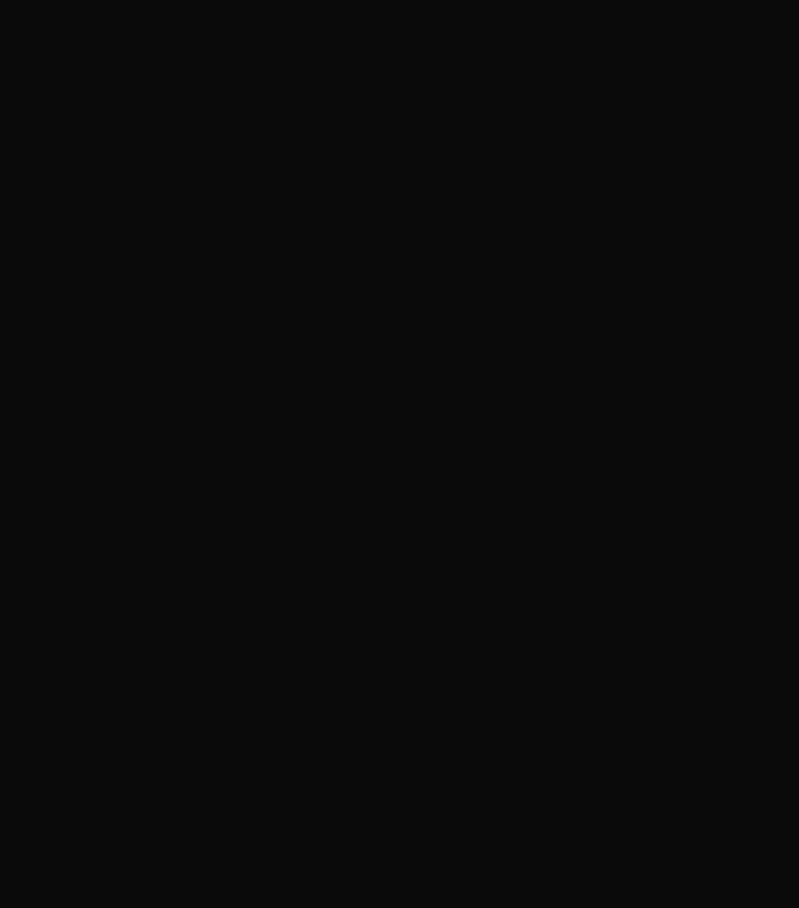
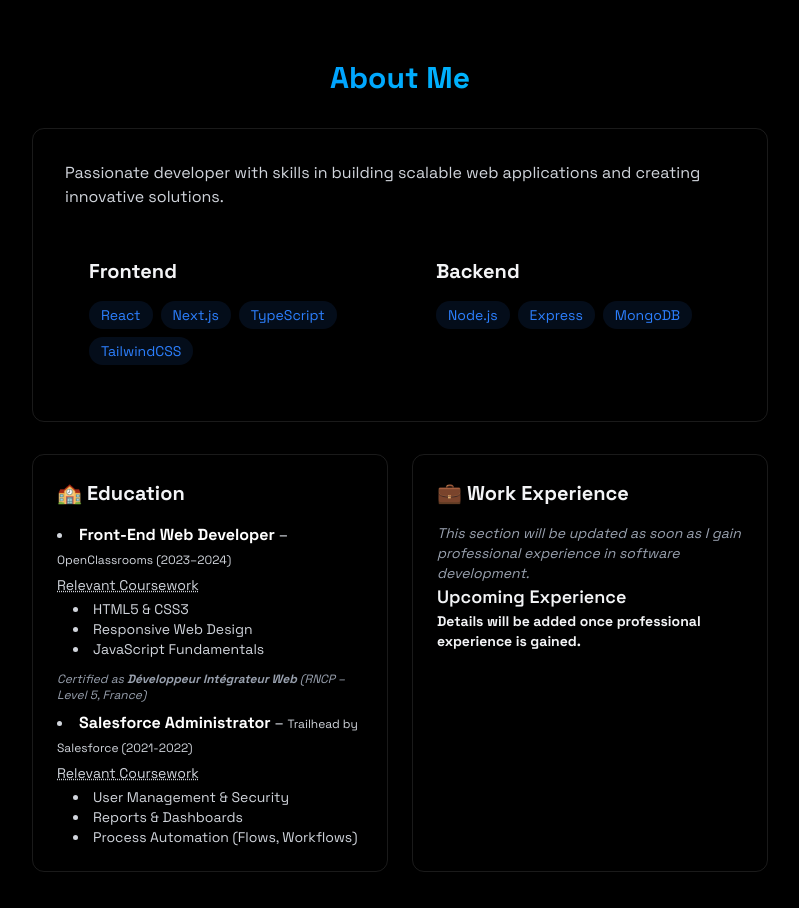
Before and after one commit to masmoud/portfolio, a React (Vite) app: page / in a window 1280 px wide. Shown: the part 820-1728 px from the top of the page, without its empty margins (240-1039 px from the left). Before the commit the page ends 800 px from the top, so only its background shows below. Built offline with nearby package versions, Linux system fonts and the light colour scheme.

Commit message:
Implement About section

```diff
--- a/src/App.jsx
+++ b/src/App.jsx
@@ -5,6 +5,7 @@
 import { Navbar } from "./components/Navbar";
 import "./index.css";
 import { Home } from "./components/sections/Home";
+import { About } from "./components/sections/About";
 
 function App() {
   const [isLoaded, setIsLoaded] = useState(false);
@@ -36,6 +37,7 @@
         <Navbar menuOpen={menuOpen} setMenuOpen={setMenuOpen} />
         <MobileMenu menuOpen={menuOpen} setMenuOpen={setMenuOpen} />
         <Home />
+        <About />
       </div>
     </>
   );
--- a/src/components/sections/About.jsx
+++ b/src/components/sections/About.jsx
@@ -0,0 +1,154 @@
+export const About = () => {
+  const frontendSkills = ["React", "Next.js", "TypeScript", "TailwindCSS"];
+  const backendSkills = ["Node.js", "Express", "MongoDB"];
+
+  const frontendIntegrationCoursework = [
+    "HTML5 & CSS3",
+    "Responsive Web Design",
+    "JavaScript Fundamentals",
+    "DOM Manipulation",
+    "Front-End Frameworks (React)",
+    "Web Accessibility (WCAG, ARIA)",
+    "CSS Preprocessors (SASS)",
+    "Git & Version Control",
+    "SEO Basics for Developers",
+    "Figma for Web Design",
+    "API Integration",
+  ];
+
+  const salesforceCoursework = [
+    "User Management & Security",
+    "Reports & Dashboards",
+    "Process Automation (Flows, Workflows)",
+    "Data Modeling & Object Relationships",
+    "Sales Cloud Fundamentals",
+    "Service Cloud Essentials",
+    "Data Import & Data Quality",
+    "Validation Rules & Formula Fields",
+    "Change Management & Sandbox Deployment",
+    "Lightning App Builder",
+  ];
+
+  return (
+    <section id="about" className="min-h-screen flex items-center justify-center py-20">
+      <div className="max-w-3xl mx-auto px-4">
+        <h2 className="text-3xl font-bold mb-8 bg-gradient-to-r from-blue-500 to-cyan-400 bg-clip-text text-transparent text-center">
+          {" "}
+          About Me{" "}
+        </h2>
+        <div className="rounded-xl p-8 border-white/10 border hover:-translate-y-1 transition-all">
+          <p className="text-gray-300 mb-6">
+            Passionate developer with skills in building scalable web applications and creating
+            innovative solutions.
+          </p>
+
+          <div className="grid grid-cols-1 md:grid-cols-2 gap-6">
+            <div className="rounded-xl p-6 hover:-translate-y-1 transition-all">
+              <h3 className="text-xl font-bold mb-4"> Frontend </h3>
+              <div className="flex flex-wrap gap-2">
+                {frontendSkills.map((tech, key) => (
+                  <span
+                    key={key}
+                    className="bg-blue-500/10 text-blue-500 py-1 px-3 rounded-full text-sm hover:bg-blue-500/20 hover:shadow-[0-2px_8px_rgba(59,130,2246,0.2)] transition ">
+                    {tech}
+                  </span>
+                ))}
+              </div>
+            </div>
+            <div className="rounded-xl p-6 hover:-translate-y-1 transition-all">
+              <h3 className="text-xl font-bold mb-4"> Backend </h3>
+              <div className="flex flex-wrap gap-2">
+                {backendSkills.map((tech, key) => (
+                  <span
+                    key={key}
+                    className="bg-blue-500/10 text-blue-500 py-1 px-3 rounded-full text-sm hover:bg-blue-500/20 hover:shadow-[0-2px_8px_rgba(59,130,2246,0.2)] transition ">
+                    {tech}
+                  </span>
+                ))}
+              </div>
+            </div>
+          </div>
+        </div>
+
+        <div className="grid grid-cols-1 md:grid-cols-2 w-full gap-6 mt-8">
+          {" "}
+          {/*md:grid-cols-2 */}
+          <div className="p-6 rounded-xl border-white/10 border hover:-translate-y-1 transition-all">
+            <h3 className="text-xl font-bold mb-4"> 🏫 Education </h3>
+            <ul className="list-disc list-inside text-gray-300 space-y-2">
+              {/* --- Formation 1 --- */}
+              <li>
+                <strong className="text-white">Front-End Web Developer</strong> –{" "}
+                <span className="text-xs">OpenClassrooms (2023–2024)</span>
+                <div className="text-sm mt-1 relative group">
+                  <span className="underline cursor-pointer decoration-dotted">
+                    Relevant Coursework
+                  </span>
+                  <ul className="list-disc list-inside ml-4 mt-1">
+                    {frontendIntegrationCoursework.slice(0, 3).map((course, key) => (
+                      <li key={key}>{course}</li>
+                    ))}
+                  </ul>
+                  <p className="text-xs text-gray-400 italic mt-3">
+                    Certified as <strong>Développeur Intégrateur Web</strong> (RNCP – Level 5,
+                    France)
+                  </p>
+
+                  {/* Tooltip with full list */}
+                  <div className="absolute top-full left-0 w-64 mt-2 p-4 bg-gray-800 rounded-xl text-sm text-gray-100 shadow-lg opacity-0 group-hover:opacity-100 transition-opacity pointer-events-none z-50">
+                    <p className="font-semibold mb-2 text-white">More coursework:</p>
+                    <ul className="list-disc list-inside space-y-1 text-xs">
+                      {frontendIntegrationCoursework.slice(3).map((course, key) => (
+                        <li key={key}>{course}</li>
+                      ))}
+                    </ul>
+                  </div>
+                </div>
+              </li>
+              {/* --- Formation 2 --- */}
+              <li>
+                <strong className="text-white">Salesforce Administrator</strong> –{" "}
+                <span className="text-xs">Trailhead by Salesforce (2021-2022)</span>
+                <div className="text-sm mt-1 relative group">
+                  <span className="underline cursor-pointer decoration-dotted">
+                    Relevant Coursework
+                  </span>
+                  <ul className="list-disc list-inside ml-4 mt-1">
+                    {salesforceCoursework.slice(0, 3).map((course, key) => (
+                      <li key={key}>{course}</li>
+                    ))}
+                  </ul>
+
+                  {/* Tooltip */}
+                  <div className="absolute top-full left-0 w-64 mt-2 p-4 bg-gray-800 rounded-xl text-sm text-gray-100 shadow-lg opacity-0 group-hover:opacity-100 transition-opacity pointer-events-none z-50">
+                    <p className="font-semibold mb-2 text-white">More coursework:</p>
+                    <ul className="list-disc list-inside space-y-1 text-xs">
+                      {salesforceCoursework.slice(3).map((course, key) => (
+                        <li key={key}>{course}</li>
+                      ))}
+                    </ul>
+                  </div>
+                </div>
+              </li>
+            </ul>
+          </div>
+          <div className="p-6 rounded-xl border-white/10 border hover:-translate-y-1 transition-all">
+            <h3 className="text-xl font-bold mb-4"> 💼 Work Experience </h3>
+            <p className="text-sm text-gray-400 italic">
+              This section will be updated as soon as I gain professional experience in software
+              development.
+            </p>
+            <div className="space-y-4 font-bold mb-4">
+              <div>
+                <h4 className="text-lg font-semibold"> Upcoming Experience </h4>
+                <p className="text-sm">
+                  Details will be added once professional experience is gained.
+                </p>
+              </div>
+            </div>
+          </div>
+        </div>
+      </div>
+    </section>
+  );
+};
--- a/src/components/sections/Home.jsx
+++ b/src/components/sections/Home.jsx
@@ -2,7 +2,7 @@
   return (
     <section id="home" className="min-h-screen flex items-center justify-center relative">
       <div className="text-center z-10 px-4">
-        <h1 className="text-5xl md:text-7xl font-bold mb-6 bg-gradient-to-r from-blue-500 to-purple-600 bg-clip-text text-transparent leading-right">
+        <h1 className="text-5xl md:text-7xl font-bold mb-6 bg-gradient-to-r from-blue-500 to-cyan-400 bg-clip-text text-transparent leading-right">
           Hi, I'm Mohamed
         </h1>
 
```
